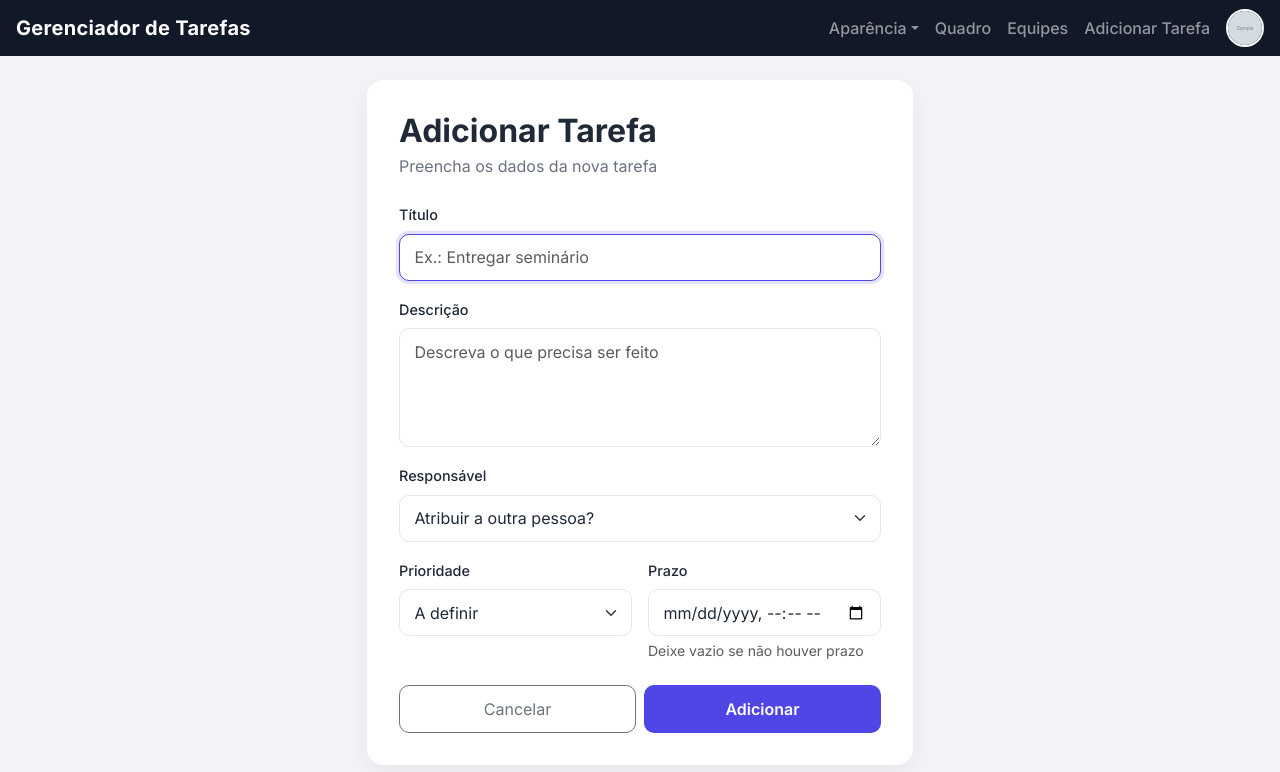
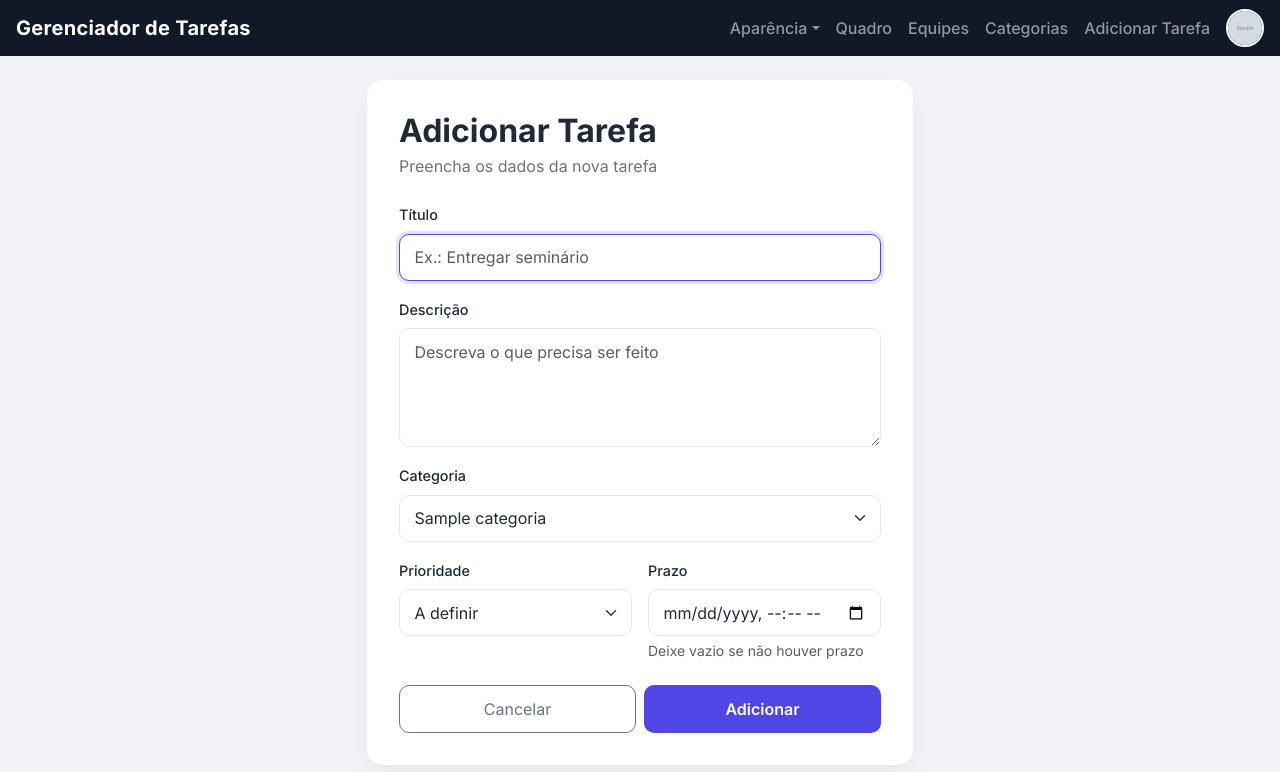
Before and after one commit to alyssa-sys/FSI-Wake-Up-Call-Tutorial-Flask, a Flask app: page /adicionar_tarefa?categoria=1 in a window 1280 px wide. Shown: the top 772 px of the page. Run offline with Flask 3, Linux system fonts and the light colour scheme; a user stored in the database is signed in; tables that the repository leaves empty hold one stand-in row (values such as "Sample post"); grey boxes marked "Sample" are stand-in pictures.

Commit message:
adicionando filtro busca e categorias

```diff
--- a/gerenciador_de_tarefas/app.py
+++ b/gerenciador_de_tarefas/app.py
@@ -1,11 +1,10 @@
 import secrets
-from models import Usuario, Tarefa, Equipe, MembroEquipe
-from datetime import datetime
+from models import Usuario, Tarefa, Equipe, MembroEquipe, Categoria
+from datetime import datetime, timedelta
 from flask import Flask, render_template, request, redirect, url_for, flash
 from flask_login import LoginManager, login_user, logout_user, login_required, current_user
 from extensions import db
 from werkzeug.security import generate_password_hash, check_password_hash
-from models import Usuario, Tarefa
 import os
 from werkzeug.utils import secure_filename
 
@@ -63,6 +62,63 @@ def eh_dono(equipe):
 def gerar_codigo():
     return secrets.token_hex(3).upper()
 
+CHAVES_FILTRO = ['q', 'status', 'prioridade', 'prazo', 'responsavel', 'categoria']
+
+def filtro_ativo():
+    return any(request.args.get(k) for k in CHAVES_FILTRO)
+
+def filtrar_tarefas(tarefas):
+    q = request.args.get('q', '').strip().lower()
+    status = request.args.get('status', '')
+    prioridade = request.args.get('prioridade', '')
+    prazo = request.args.get('prazo', '')
+    responsavel = request.args.get('responsavel', '')
+    categoria = request.args.get('categoria', '')
+    agora = datetime.now()
+
+    resultado = []
+    for t in tarefas:
+        if q and q not in (t.titulo or '').lower() and q not in (t.descricao or '').lower():
+            continue
+        if status and t.status != status:
+            continue
+        if prioridade and (t.prioridade or 'A definir') != prioridade:
+            continue
+        if responsavel and str(t.responsavel_id) != responsavel:
+            continue
+        minha_categoria = t.categoria_id if t.criador_id == current_user.id else None
+        if categoria == 'nenhuma':
+            if minha_categoria is not None:
+                continue
+        elif categoria and str(minha_categoria) != categoria:
+            continue
+        if prazo == 'atrasadas' and not tarefa_atrasada(t):
+            continue
+        if prazo == 'hoje' and not (t.prazo and t.prazo.date() == agora.date()):
+            continue
+        if prazo == 'semana' and not (t.prazo and agora <= t.prazo <= agora + timedelta(days=7)):
+            continue
+        if prazo == 'sem_prazo' and t.prazo is not None:
+            continue
+        resultado.append(t)
+    return resultado
+
+def categorias_do_usuario():
+    return Categoria.query.filter_by(usuario_id=current_user.id).order_by(Categoria.nome).all()
+
+def categoria_valida(valor):
+    try:
+        cid = int(valor)
+    except (TypeError, ValueError):
+        return None
+    return cid if cid in {c.id for c in categorias_do_usuario()} else None
+
+def tarefas_individuais():
+    return Tarefa.query.filter(
+        Tarefa.criador_id == current_user.id,
+        Tarefa.responsavel_id == current_user.id,
+        Tarefa.equipe_id.is_(None)
+    ).all()
 
 def contar_status(tarefas_lista):
     contagem = {'Pendente': 0, 'Em andamento': 0, 'Concluída': 0, 'Cancelada': 0}
@@ -70,7 +126,6 @@ def contar_status(tarefas_lista):
         if t.status in contagem:
             contagem[t.status] += 1
     return list(contagem.values())
-
 # ---------------------------------------------------------------
 # Permissões das tarefas
 #   Criador:     vê, edita tudo, muda o status e exclui.
@@ -191,27 +246,22 @@ def adicionar_tarefa():
             flash(str(e), 'danger')
             return redirect(url_for('adicionar_tarefa'))
 
-        try:
-            responsavel_id = int(request.form.get('responsavel_id') or current_user.id)
-        except ValueError:
-            flash('ID do responsável inválido.', 'danger')
-            return redirect(url_for('adicionar_tarefa'))
+        responsavel_id = current_user.id
 
-        if not db.session.get(Usuario, responsavel_id):
-            flash('Usuário responsável não encontrado.', 'danger')
-            return redirect(url_for('adicionar_tarefa'))
+        categoria_id = categoria_valida(request.form.get('categoria_id'))
 
-        nova_tarefa = Tarefa(titulo=titulo, descricao=descricao, status=status, prioridade=prioridade, prazo=prazo, criador_id=current_user.id, responsavel_id=responsavel_id) # type: ignore
+        nova_tarefa = Tarefa(titulo=titulo, descricao=descricao, status=status, prioridade=prioridade, prazo=prazo, criador_id=current_user.id, responsavel_id=responsavel_id, categoria_id=categoria_id) # type: ignore
 
         db.session.add(nova_tarefa)
         db.session.commit()
 
         flash('Tarefa adicionada com sucesso!', 'success')
+        if categoria_id:
+            return redirect(url_for('ver_categoria', categoria_id=categoria_id))
         return voltar_para_lista()
 
-    usuarios = Usuario.query.filter(Usuario.id != current_user.id).all()
-    return render_template('adicionar_tarefa.html', usuarios=usuarios, agora=datetime.now())
-    return render_template('adicionar_tarefa.html', usuarios=usuarios, agora=datetime.now())
+    return render_template('adicionar_tarefa.html', categorias=categorias_do_usuario(),
+                           categoria_pre=request.args.get('categoria', type=int), agora=datetime.now())
 
 #editar tarefa
 @app.route('/editar_tarefa/<int:tarefa_id>', methods=['GET', 'POST'])
@@ -248,6 +298,9 @@ def editar_tarefa(tarefa_id):
                     flash(str(e), 'danger')
                     return redirect(url_for('editar_tarefa', tarefa_id=tarefa_id))
 
+            if tarefa.criador_id == current_user.id and not tarefa.equipe_id:
+                tarefa.categoria_id = categoria_valida(request.form.get('categoria_id'))
+
             tarefa.titulo = request.form['titulo'].strip()
             tarefa.descricao = request.form['descricao'].strip()
             tarefa.prioridade = prioridade
@@ -256,7 +309,7 @@ def editar_tarefa(tarefa_id):
         db.session.commit()
         flash('Tarefa atualizada com sucesso!', 'success')
         return voltar_para_lista(tarefa.equipe_id)
-    return render_template('editar_tarefa.html', tarefa=tarefa, agora=datetime.now())
+    return render_template('editar_tarefa.html', tarefa=tarefa, agora=datetime.now(), categorias=categorias_do_usuario())
 
 #alterar apenas o status (usado pelo painel admin)
 @app.route('/alterar_status/<int:tarefa_id>', methods=['POST'])
@@ -298,26 +351,16 @@ def excluir_tarefa(tarefa_id):
 @app.route('/quadro')
 @login_required
 def quadro():
-    recebidas = Tarefa.query.filter(
+    minhas = Tarefa.query.filter(
         Tarefa.responsavel_id == current_user.id,
-        Tarefa.criador_id != current_user.id,
         Tarefa.equipe_id.is_(None)
     ).all()
-    para_mim = Tarefa.query.filter(
-        Tarefa.responsavel_id == current_user.id,
-        Tarefa.criador_id == current_user.id,
-        Tarefa.equipe_id.is_(None)
-    ).all()
-    delegadas = Tarefa.query.filter(
-        Tarefa.criador_id == current_user.id,
-        Tarefa.responsavel_id != current_user.id,
-        Tarefa.equipe_id.is_(None)
-    ).all()
-    atribuidas = recebidas + para_mim
+    tarefas = filtrar_tarefas(minhas)
     return render_template('quadro.html',
-                           atribuidas_a_mim=atribuidas,
-                           delegadas=delegadas,
-                           grafico=contar_status(atribuidas))
+                           tarefas=tarefas,
+                           grafico=contar_status(tarefas),
+                           categorias=categorias_do_usuario(),
+                           filtrando=filtro_ativo())
 
 #rota das equipes
 @app.route('/equipes')
@@ -326,7 +369,7 @@ def equipes():
     minhas = Equipe.query.filter_by(dono_id=current_user.id).all()
     participo = (Equipe.query.join(MembroEquipe, MembroEquipe.equipe_id == Equipe.id)).filter(MembroEquipe.usuario_id == current_user.id, Equipe.dono_id != current_user.id).all()
     return render_template('equipes.html', minhas=minhas, participo=participo)
-
+#criar equipe
 @app.route('/equipes/criar', methods=['POST'])
 @login_required
 def criar_equipe():
@@ -341,7 +384,7 @@ def criar_equipe():
     db.session.commit()
     flash('Equipe criada!', 'success')
     return redirect(url_for('ver_equipe', equipe_id=equipe.id))
-
+#entrar equipe
 @app.route('/equipes/entrar', methods=['POST'])
 @login_required
 def entrar_equipe():
@@ -357,7 +400,7 @@ def entrar_equipe():
     db.session.commit()
     flash(f'Você entrou na equipe "{equipe.nome}".', 'success')
     return redirect(url_for('ver_equipe', equipe_id=equipe.id))
-
+#ver equipe
 @app.route('/equipes/<int:equipe_id>')
 @login_required
 def ver_equipe(equipe_id):
@@ -365,11 +408,13 @@ def ver_equipe(equipe_id):
     if not eh_membro(equipe):
         flash('Você não faz parte dessa equipe.', 'danger')
         return redirect(url_for('equipes'))
-    tarefas = Tarefa.query.filter_by(equipe_id=equipe.id).all()
+    tarefas = filtrar_tarefas(Tarefa.query.filter_by(equipe_id=equipe.id).all())
     return render_template('equipe.html', equipe=equipe, tarefas=tarefas,
                            membros=equipe.membros, dono=eh_dono(equipe),
-                           grafico=contar_status(tarefas))
-
+                           grafico=contar_status(tarefas),
+                           pessoas=[m.usuario for m in equipe.membros],
+                           filtrando=filtro_ativo())
+#adicionar tarefa equipe
 @app.route('/equipes/<int:equipe_id>/adicionar_tarefa', methods=['GET', 'POST'])
 @login_required
 def adicionar_tarefa_equipe(equipe_id):
@@ -406,7 +451,7 @@ def adicionar_tarefa_equipe(equipe_id):
         return redirect(url_for('ver_equipe', equipe_id=equipe.id))
 
     return render_template('adicionar_tarefa_equipe.html', equipe=equipe, membros=membros, agora=datetime.now())
-
+#gerar codigo da equipe
 @app.route('/equipes/<int:equipe_id>/novo_codigo', methods=['POST'])
 @login_required
 def novo_codigo_equipe(equipe_id):
@@ -418,7 +463,7 @@ def novo_codigo_equipe(equipe_id):
     db.session.commit()
     flash('Novo código gerado. O anterior não vale mais.', 'success')
     return redirect(url_for('ver_equipe', equipe_id=equipe.id))
-
+#remover usuario da equipe
 @app.route('/equipes/<int:equipe_id>/remover/<int:usuario_id>', methods=['POST'])
 @login_required
 def remover_membro(equipe_id, usuario_id):
@@ -443,7 +488,7 @@ def remover_membro(equipe_id, usuario_id):
     db.session.commit()
     flash('Você saiu da equipe.' if sair else 'Membro removido.', 'success')
     return redirect(url_for('equipes') if sair else url_for('ver_equipe', equipe_id=equipe.id))
-
+#excluir equipe
 @app.route('/equipes/<int:equipe_id>/excluir', methods=['POST'])
 @login_required
 def excluir_equipe(equipe_id):
@@ -494,6 +539,96 @@ def perfil():
 
     return render_template('perfil.html')
 
+#criar categoria
+@app.route('/categorias/criar', methods=['POST'])
+@login_required
+def criar_categoria():
+    nome = request.form.get('nome', '').strip()[:50]
+    if not nome:
+        flash('Dê um nome para a categoria.', 'danger')
+        return redirect(url_for('ver_categorias'))
+    if any(c.nome.lower() == nome.lower() for c in categorias_do_usuario()):
+        flash('Você já tem uma categoria com esse nome.', 'danger')
+        return redirect(url_for('ver_categorias'))
+    db.session.add(Categoria(nome=nome, usuario_id=current_user.id))  # type: ignore
+    db.session.commit()
+    flash('Categoria criada.', 'success')
+    return redirect(url_for('ver_categorias'))
+
+#excluir categoria
+@app.route('/categorias/<int:categoria_id>/excluir', methods=['POST'])
+@login_required
+def excluir_categoria(categoria_id):
+    categoria = db.get_or_404(Categoria, categoria_id)
+    if categoria.usuario_id != current_user.id:
+        flash('Você não pode excluir esta categoria.', 'danger')
+        return redirect(url_for('ver_categorias'))
+    Tarefa.query.filter_by(categoria_id=categoria.id).update({'categoria_id': None})
+    db.session.delete(categoria)
+    db.session.commit()
+    flash('Categoria excluída. As tarefas ficaram sem categoria.', 'success')
+    return redirect(url_for('ver_categorias'))
+
+#definir categoria
+@app.route('/tarefas/<int:tarefa_id>/categoria', methods=['POST'])
+@login_required
+def definir_categoria(tarefa_id):
+    tarefa = db.get_or_404(Tarefa, tarefa_id)
+    if tarefa.criador_id != current_user.id or tarefa.equipe_id:
+        flash('Você só pode categorizar as tarefas individuais que você criou.', 'danger')
+        return redirect(url_for('quadro'))
+    tarefa.categoria_id = categoria_valida(request.form.get('categoria_id'))
+    db.session.commit()
+    return redirect(request.referrer or url_for('quadro'))
+
+#ver categorias
+@app.route('/categorias')
+@login_required
+def ver_categorias():
+    todas = categorias_do_usuario()
+    contagem = {c.id: 0 for c in todas}
+    sem_categoria = 0
+    for t in tarefas_individuais():
+        if t.categoria_id in contagem:
+            contagem[t.categoria_id] += 1
+        else:
+            sem_categoria += 1
+    return render_template('categorias.html', categorias=todas,
+                           contagem=contagem, sem_categoria=sem_categoria)
+
+#ver categoria
+@app.route('/categorias/<int:categoria_id>')
+@login_required
+def ver_categoria(categoria_id):
+    categoria = db.get_or_404(Categoria, categoria_id)
+    if categoria.usuario_id != current_user.id:
+        flash('Essa categoria não é sua.', 'danger')
+        return redirect(url_for('ver_categorias'))
+    todas = tarefas_individuais()
+    dentro = [t for t in todas if t.categoria_id == categoria.id]
+    disponiveis = [t for t in todas if t.categoria_id != categoria.id]
+    return render_template('categoria.html', categoria=categoria,
+                           tarefas=dentro, disponiveis=disponiveis)
+
+#adicionar a uma categoria
+@app.route('/categorias/<int:categoria_id>/adicionar', methods=['POST'])
+@login_required
+def adicionar_a_categoria(categoria_id):
+    categoria = db.get_or_404(Categoria, categoria_id)
+    if categoria.usuario_id != current_user.id:
+        flash('Essa categoria não é sua.', 'danger')
+        return redirect(url_for('ver_categorias'))
+    permitidas = {t.id: t for t in tarefas_individuais()}
+    adicionadas = 0
+    for tid in request.form.getlist('tarefa_ids', type=int):
+        if tid in permitidas:
+            permitidas[tid].categoria_id = categoria.id
+            adicionadas += 1
+    db.session.commit()
+    flash(f'{adicionadas} tarefa(s) adicionada(s) à categoria.' if adicionadas else 'Nenhuma tarefa selecionada.',
+          'success' if adicionadas else 'info')
+    return redirect(url_for('ver_categoria', categoria_id=categoria.id))
+
 
 @app.route('/logout')
 @login_required
--- a/gerenciador_de_tarefas/templates/adicionar_tarefa.html
+++ b/gerenciador_de_tarefas/templates/adicionar_tarefa.html
@@ -1,5 +1,6 @@
-{% extends "base.html" %} {% block title %}Adicionar Tarefa - Gerenciador de
-Tarefas{% endblock %} {% block content %}
+{% extends "base.html" %}
+{% block title %}Adicionar Tarefa - Gerenciador de Tarefas{% endblock %}
+{% block content %}
 
 <div class="row justify-content-center mt-4">
     <div class="col-12 col-md-8 col-lg-6">
@@ -12,37 +13,19 @@ Tarefas{% endblock %} {% block content %}
             <form method="POST">
                 <div class="mb-3">
                     <label class="form-label" for="titulo">Título</label>
-          <input
-            type="text"
-            id="titulo"
-            name="titulo"
-            class="form-control"
-            placeholder="Ex.: Entregar seminário"
-            maxlength="150"
-            required
-            autofocus
-          />
+                    <input type="text" id="titulo" name="titulo" class="form-control" placeholder="Ex.: Entregar seminário" maxlength="150" required autofocus>
                 </div>
                 <div class="mb-3">
                     <label class="form-label" for="descricao">Descrição</label>
-          <textarea
-            id="descricao"
-            name="descricao"
-            class="form-control"
-            rows="4"
-            placeholder="Descreva o que precisa ser feito"
-            required
-          ></textarea>
+                    <textarea id="descricao" name="descricao" class="form-control" rows="4"
+                              placeholder="Descreva o que precisa ser feito" required></textarea>
                 </div>
                 <div class="mb-3">
-          <label class="form-label" for="responsavel_id">Responsável</label>
-          <select id="responsavel_id" name="responsavel_id" class="form-select">
-            <option value="" selected disabled hidden>
-              Atribuir a outra pessoa?
-            </option>
-            <option value="">Eu mesmo</option>
-            {% for usuario in usuarios %}
-            <option value="{{ usuario.id }}">{{ usuario.nomeUsuario }}</option>
+                    <label class="form-label" for="categoria_id">Categoria</label>
+                    <select id="categoria_id" name="categoria_id" class="form-select">
+                        <option value="">Sem categoria</option>
+                        {% for c in categorias %}
+                        <option value="{{ c.id }}" {% if categoria_pre == c.id %}selected{% endif %}>{{ c.nome }}</option>
                         {% endfor %}
                     </select>
                 </div>
@@ -58,25 +41,14 @@ Tarefas{% endblock %} {% block content %}
                     </div>
                     <div class="col-md-6">
                         <label class="form-label" for="prazo">Prazo</label>
-            <input
-              type="datetime-local"
-              id="prazo"
-              name="prazo"
-              class="form-control"
-            />
+                        <input type="datetime-local" id="prazo" name="prazo" class="form-control" min="{{ agora.strftime('%Y-%m-%dT%H:%M') }}">
                         <div class="form-text">Deixe vazio se não houver prazo</div>
                     </div>
                 </div>
                 <div class="d-flex gap-2">
-          <a
-            href="{{ url_for('quadro') }}"
-            class="btn btn-outline-secondary w-50"
-            style="border-radius: 10px; padding: 0.7rem 1rem"
-            >Cancelar</a
-          >
-          <button type="submit" class="btn btn-principal w-50">
-            Adicionar
-          </button>
+                    <a href="{{ url_for('quadro') }}" class="btn btn-outline-secondary w-50"
+                       style="border-radius:10px; padding:.7rem 1rem;">Cancelar</a>
+                    <button type="submit" class="btn btn-principal w-50">Adicionar</button>
                 </div>
             </form>
         </div>
--- a/gerenciador_de_tarefas/templates/base.html
+++ b/gerenciador_de_tarefas/templates/base.html
@@ -136,6 +136,9 @@
                 <a class="nav-link" href="{{ url_for('equipes') }}">Equipes</a>
               </li>
               <li class="nav-item">
+                <a class="nav-link" href="{{ url_for('ver_categorias') }}">Categorias</a>
+              </li>
+              <li class="nav-item">
                 <a class="nav-link" href="{{ url_for('adicionar_tarefa') }}">Adicionar Tarefa</a>
               </li>
 
```
Also changed, not shown: gerenciador_de_tarefas/models.py (+7 -0 lines), gerenciador_de_tarefas/templates/_filtros.html (added, +63 -0 lines), gerenciador_de_tarefas/templates/categoria.html (added, +71 -0 lines), gerenciador_de_tarefas/templates/categorias.html (added, +48 -0 lines), gerenciador_de_tarefas/templates/editar_tarefa.html (+36 -97 lines), gerenciador_de_tarefas/templates/equipe.html (+1 -6 lines), gerenciador_de_tarefas/templates/quadro.html (+5 -3 lines). Lines whose indentation alone changed are shown as unchanged.
